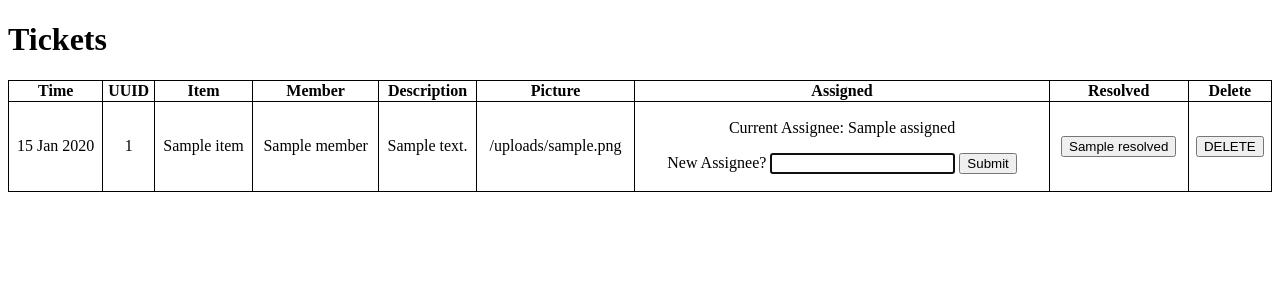
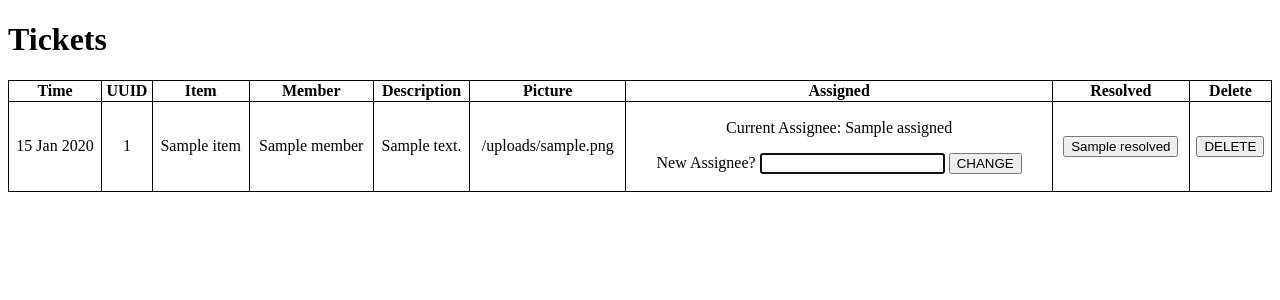
Before and after one commit to coderbunker/ticket-system, a Node server app: template views/tickets.ejs in a window 1280 px wide. Shown: the top 300 px of the page. Run offline with Node 20, Linux system fonts and the light colour scheme; the template is opened without the code that fills it: most values are stand-ins (such as "Sample title", 1, 10 or a date in 2020).

Commit message:
add change assignee 4

```diff
--- a/server.js
+++ b/server.js
@@ -52,6 +52,7 @@ app.get('/tickets', (request, response) => {
 // UPDATE TICKET ASSIGNED
 app.get('/tickets/assigned/:id', urlencodedParser, (req, res) => {
   let id = req.params.id;
+  console.log('newassigned: ', req.body.newassigned);
   client.query("UPDATE tickets SET assigned = '" + req.body.newassigned + "' WHERE uuid = '" + id + "'", (err, rows) => {
     if(err){
       console.error(err);
--- a/views/tickets.ejs
+++ b/views/tickets.ejs
@@ -42,7 +42,7 @@
               <p>
                 <label for="newassigned">New Assignee?</label>
                 <input type="text" name="newassigned" id="newassigned" autofocus />
-                <input type="submit" />
+                <input type="submit" value = "CHANGE" />
               </p>
             </form>
           </td>
@@ -53,7 +53,7 @@
           </td>
           <td>
             <form action="/tickets/delete/<%= ticket.uuid %>" method="delete">
-              <input type="submit" value = "DELETE"/>
+              <input type="submit" value = "DELETE" />
             </form>
           </td>
         </tr>
```
